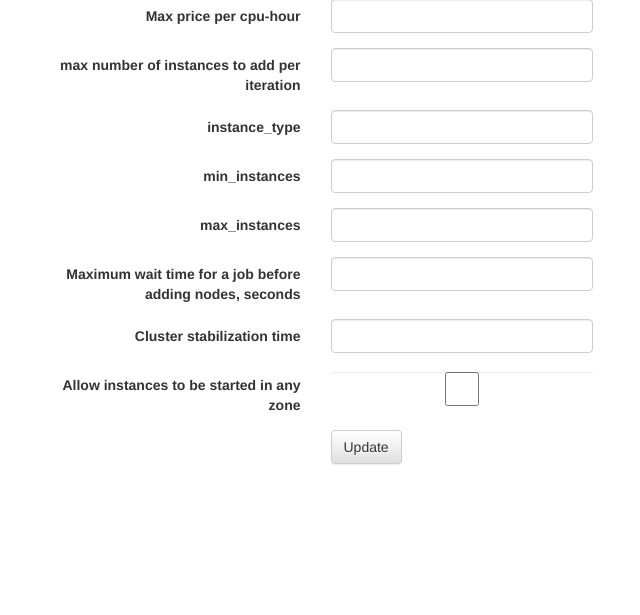
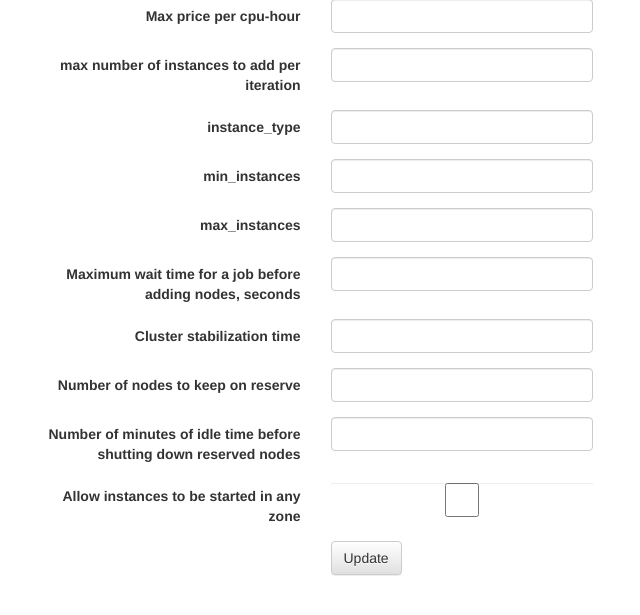
Before and after one commit to broadinstitute/phlock, a Python web app: template ui/templates/edit_monitor_parameters.html in a window 1280 px wide; the page is wider, and only the part inside the window is pictured. Shown: the part 61-676 px from the top of that part, without its empty margins (32-672 px from the left). Run offline with Jinja, Linux system fonts and the light colour scheme; the template is opened without the code that fills it, so the values that code supplies are empty; some libraries are stand-ins or nearby versions.

Commit message:
Added parameters for controlling reserved node counts

```diff
--- a/ui/cluster_monitor.py
+++ b/ui/cluster_monitor.py
@@ -20,6 +20,8 @@ class Parameters:
         self.job_wait_time = 60
         self.stabilization_time = 60
         self.ignore_grp = ignore_grp
+        self.reserve_node_timeout = 60
+        self.reserve_nodes = 1
 
     def get_total_spot_bid(self):
         cpus = cpus_per_instance[self.instance_type]
@@ -235,7 +237,9 @@ class ClusterManager(object):
                 "--min_nodes", str(self.monitor_parameters.min_instances),
                 "--instance-type", self.monitor_parameters.instance_type,
                 "--job_wait_time", str(self.monitor_parameters.job_wait_time),
-                "--stabilization_time", str(self.monitor_parameters.stabilization_time)]
+                "--stabilization_time", str(self.monitor_parameters.stabilization_time),
+                "--reserve_node_timeout", str(self.monitor_parameters.reserve_node_timeout),
+                "--reserve_nodes", str(self.monitor_parameters.reserve_nodes)]
         if self.monitor_parameters.ignore_grp:
             args.append("--ignore-grp")
         self.loadbalance_proc = self._run_starcluster_cmd(["loadbalance", self.cluster_name] + args, "loadbalance-exited")
--- a/ui/templates/edit_monitor_parameters.html
+++ b/ui/templates/edit_monitor_parameters.html
@@ -71,6 +71,29 @@
         </div>
 
         <div class="form-group">
+            <label for="reserve_nodes" class="col-sm-3 control-label">
+                Number of nodes to keep on reserve
+            </label>
+
+            <div class="col-sm-3">
+                <input type="text" class="form-control" id="reserve_nodes" name="reserve_nodes"
+                       value="{{ param.reserve_nodes }}">
+            </div>
+        </div>
+
+        <div class="form-group">
+            <label for="reserve_node_timeout" class="col-sm-3 control-label">
+                Number of minutes of idle time before shutting down reserved nodes
+            </label>
+
+            <div class="col-sm-3">
+                <input type="text" class="form-control" id="reserve_node_timeout" name="reserve_node_timeout"
+                       value="{{ param.reserve_node_timeout }}">
+            </div>
+        </div>
+
+
+        <div class="form-group">
             <label for="ignore_grp" class="col-sm-3 control-label">
                 Allow instances to be started in any zone
             </label>
--- a/ui/ui.py
+++ b/ui/ui.py
@@ -771,6 +771,8 @@ def set_monitor_parameters():
     monitor_parameters.min_instances=int(values['min_instances'])
     monitor_parameters.job_wait_time = int(values['job_wait_time'])
     monitor_parameters.stabilization_time = int(values['stabilization_time'])
+    monitor_parameters.reserve_node_timeout = int(values["reserve_node_timeout"])
+    monitor_parameters.reserve_nodes = int(values["reserve_nodes"])
     monitor_parameters.ignore_grp = "ignore_grp" in values
 
     print "ignore_grp", monitor_parameters.ignore_grp
```
